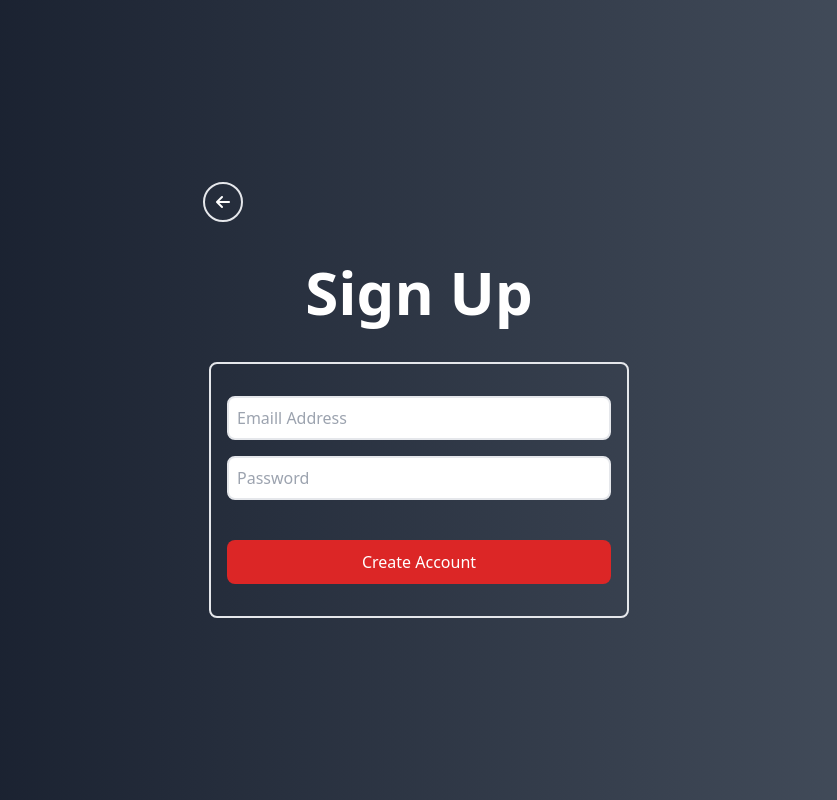
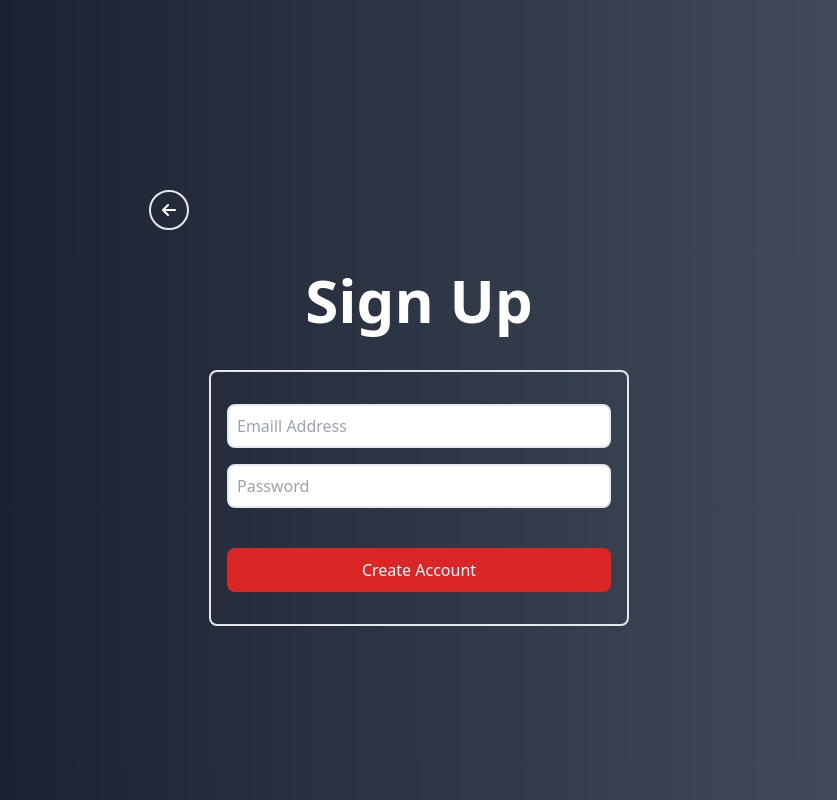
Before and after one commit to rizkybp31/todolist, a React (Create React App) app: page /signup in a window 1280 px wide. Shown: the whole page, without its empty margins (221-1058 px from the left). Built offline with nearby package versions, Linux system fonts and the light colour scheme.

Commit message:
fix login and signup styles

```diff
--- a/src/Login.js
+++ b/src/Login.js
@@ -26,7 +26,7 @@ const Login = () => {
     <div className="bg-[conic-gradient(at_top_left,_var(--tw-gradient-stops))] from-gray-900 to-gray-600 bg-gradient-to-r">
 
       <div className="container h-screen flex flex-col justify-center px-6 py-4 max-w-3xl mx-auto">
-        <div className="flex items-center mx-auto w-3/5 mb-10 justify-between">
+        <div className="block w-full mt-4 mx-auto mb-10 md:w-3/4">
           <Link
             to="./"
             className="flex border-2 justify-center items-center w-10 h-10 rounded-full text-white"
@@ -39,7 +39,7 @@ const Login = () => {
         </h1>
         <form
           onSubmit={loginUser}
-          className="border-2 flex flex-col gap-4 px-4 py-8 rounded-lg self-center w-[420px]"
+          className="border-2 flex flex-col gap-4 px-4 py-8 rounded-lg self-center md:w-[420px]"
         >
           <input
             type="email"
--- a/src/SignUp.js
+++ b/src/SignUp.js
@@ -26,7 +26,7 @@ const SignUp = () => {
     <div className="bg-[conic-gradient(at_top_left,_var(--tw-gradient-stops))] from-gray-900 to-gray-600 bg-gradient-to-r">
 
       <div className="container h-screen flex flex-col justify-center px-6 py-4 max-w-3xl mx-auto">
-        <div className="flex items-center mx-auto w-3/5 mb-10 justify-between">
+        <div className="block w-full mt-4 mx-auto mb-10 md:w-3/4">
           <Link
             to="./"
             className="flex border-2 justify-center items-center w-10 h-10 rounded-full text-white"
@@ -39,7 +39,7 @@ const SignUp = () => {
         </h1>
         <form
           onSubmit={createAccount}
-          className="border-2 flex flex-col gap-4 px-4 py-8 rounded-lg self-center w-[420px]"
+          className="border-2 flex flex-col gap-4 px-4 py-8 rounded-lg self-center md:w-[420px]"
         >
           <input
             type="email"
```
